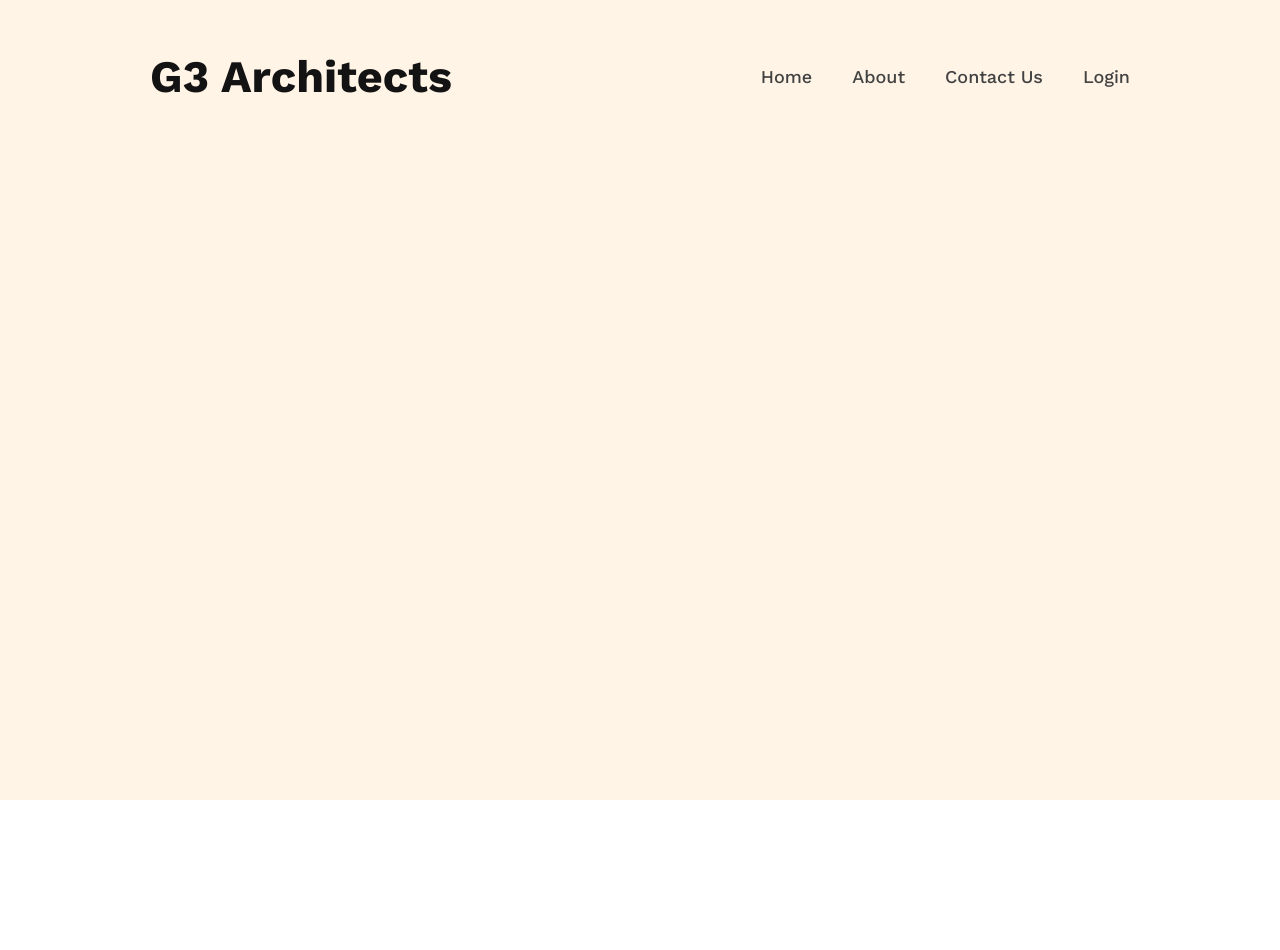
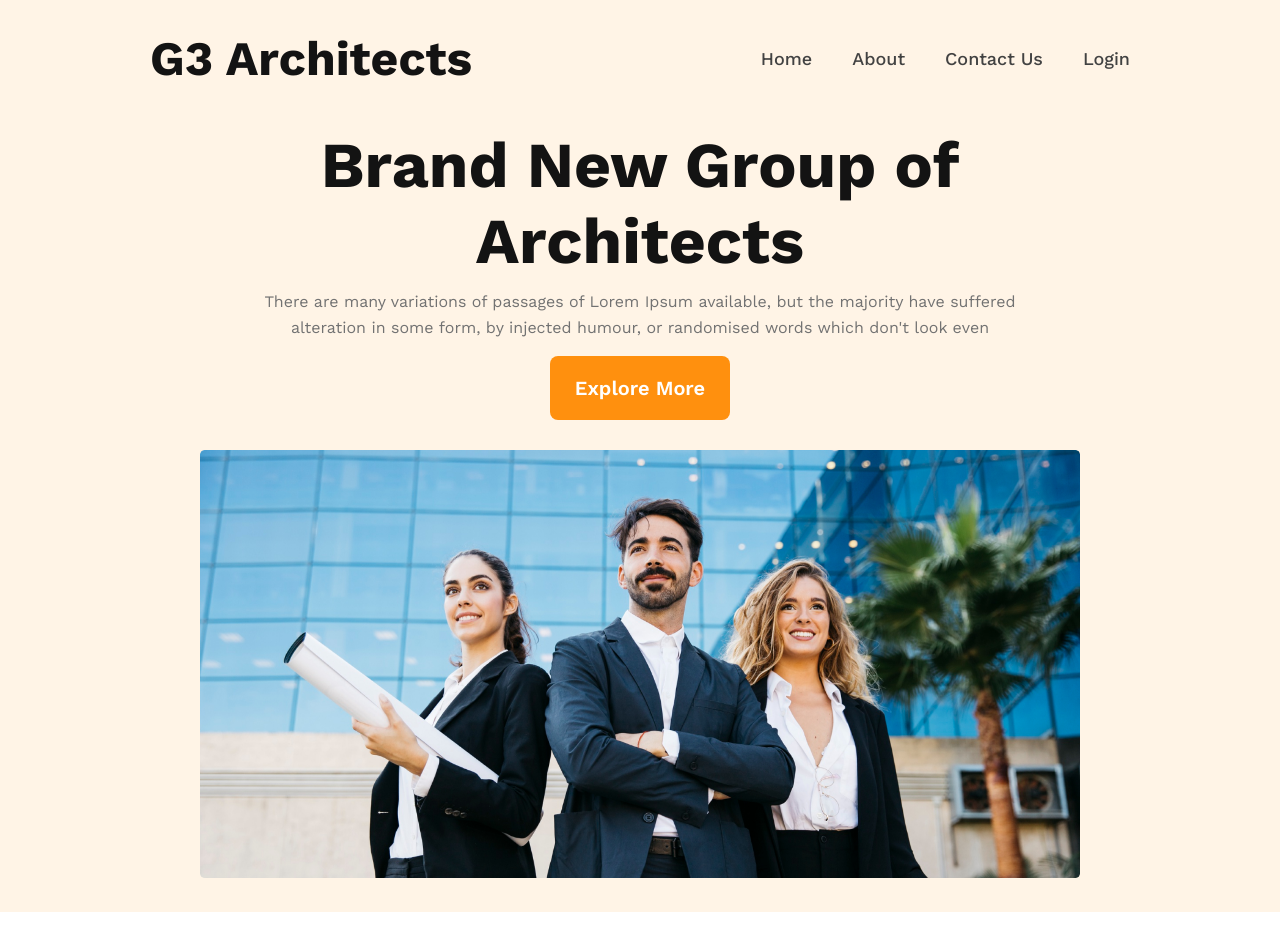
Before and after one commit to RakibHossen678/G3-Architects-website, a plain HTML site: page index.html in a window 1280 px wide. Before the commit the page ends 800 px from the top, so only its background shows below. Drawn offline with nearby package versions, Linux system fonts and the light colour scheme.

Commit message:
added banner section

```diff
--- a/index.html
+++ b/index.html
@@ -22,6 +22,20 @@
                 </ul>
             </div>
         </nav>
+
+        <div class="banner">
+            <h1>Brand New Group of Architects </h1>
+            <p>There are many variations of passages of Lorem Ipsum available, but the majority have suffered alteration in some form, by injected humour, or randomised words which don't look even</p>
+
+            <button class="btn">Explore More</button>
+
+
+        </div>
+        <div class="
+        img">
+            <img src="images/banner.png" alt="">
+        </div>
+
     </header>
 </body>
 </html>
--- a/style/style.css
+++ b/style/style.css
@@ -11,14 +11,14 @@
 
 header {
     background: rgba(255, 144, 14, 0.10);
-    height: 100vh;
+
 }
 
 nav {
     display: flex;
     justify-content: space-between;
     align-items: center;
-    padding: 50px 150px;
+    padding: 30px 150px 40px;
 }
 
 nav ul {
@@ -38,6 +38,74 @@ nav ul li a {
 
 nav div h2 {
     color: var(--Dark-01, #131313);
-    font-size: 45px;
+    font-size: 3rem;
     font-weight: 700;
 }
+
+.img {
+
+    margin: 0 200px 45px;
+
+}
+
+.img img {
+    height: 100%;
+    width: 100%;
+    padding-bottom: 30px;
+}
+
+.banner {
+    max-width: 800px;
+    margin: 0 auto 30px;
+    text-align: center;
+}
+
+.banner h1 {
+    color: var(--Dark-01, #131313);
+    font-size: 4rem;
+    font-weight: 700;
+    margin-bottom: 10px;
+}
+
+.banner p {
+    color: var(--Dark-03, #727272);
+    font-size: 1rem;
+    font-weight: 400;
+    line-height: 26px;
+    margin-bottom: 15px;
+}
+
+.btn {
+    border-radius: 8px;
+    background: #FF900E;
+    border: none;
+    color: #FFF;
+    text-align: center;
+    font-size: 1.25rem;
+    font-weight: 600;
+    padding: 20px 25px;
+    cursor: pointer;
+
+}
+.btn:hover{
+    background: transparent;
+    color: #FF900E;
+    border: 2px solid #FF900E;
+}
+/* resoponsive design */
+@media screen and (max-width:576px) {
+    nav{
+        padding: 20px;
+        flex-direction: column;
+    }
+    nav ul li{
+        margin: 10px;
+    }
+    .banner{
+        padding: 20px;
+    }
+    .img {
+        margin: 10px;
+    }
+
+}
```
